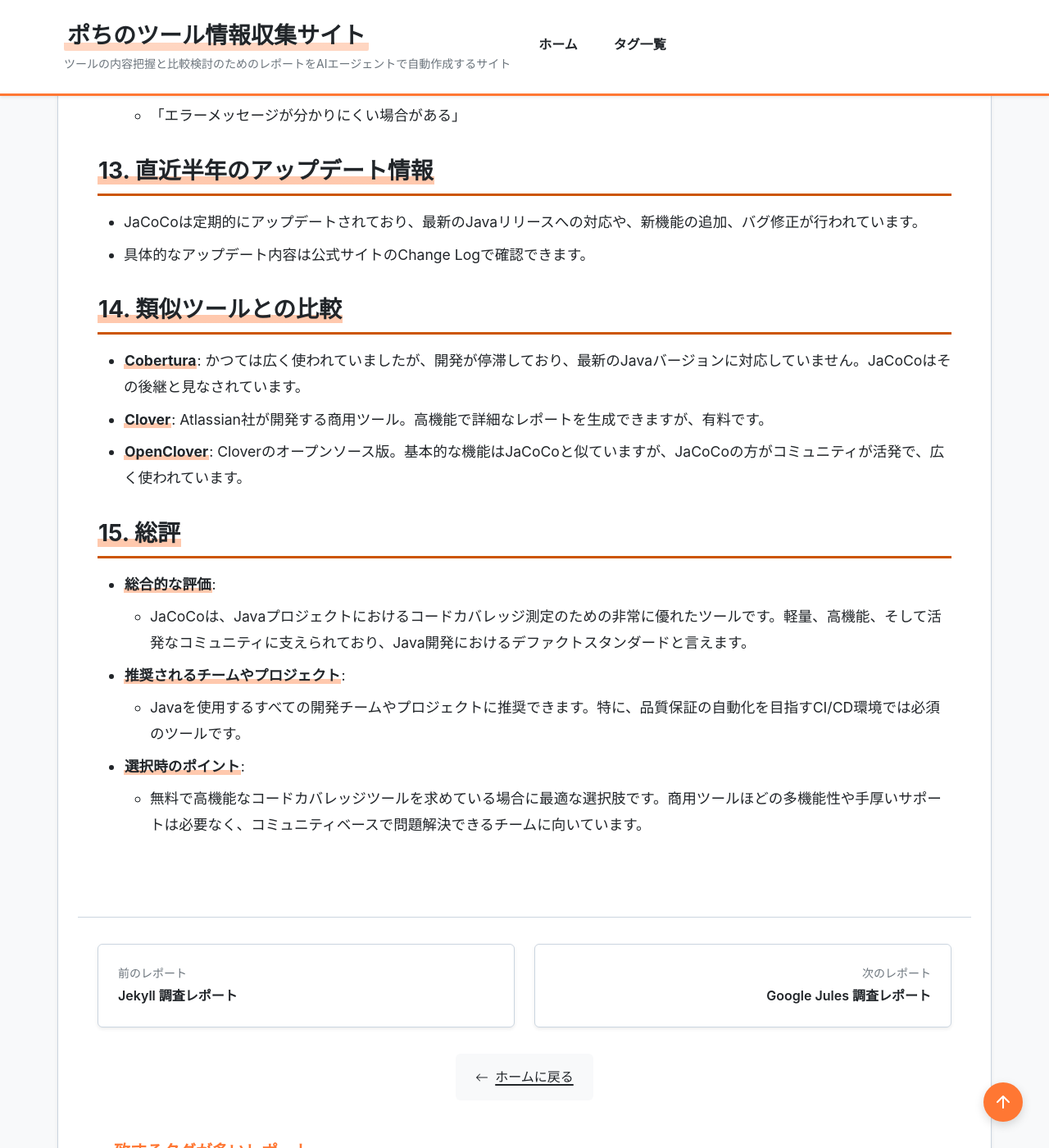
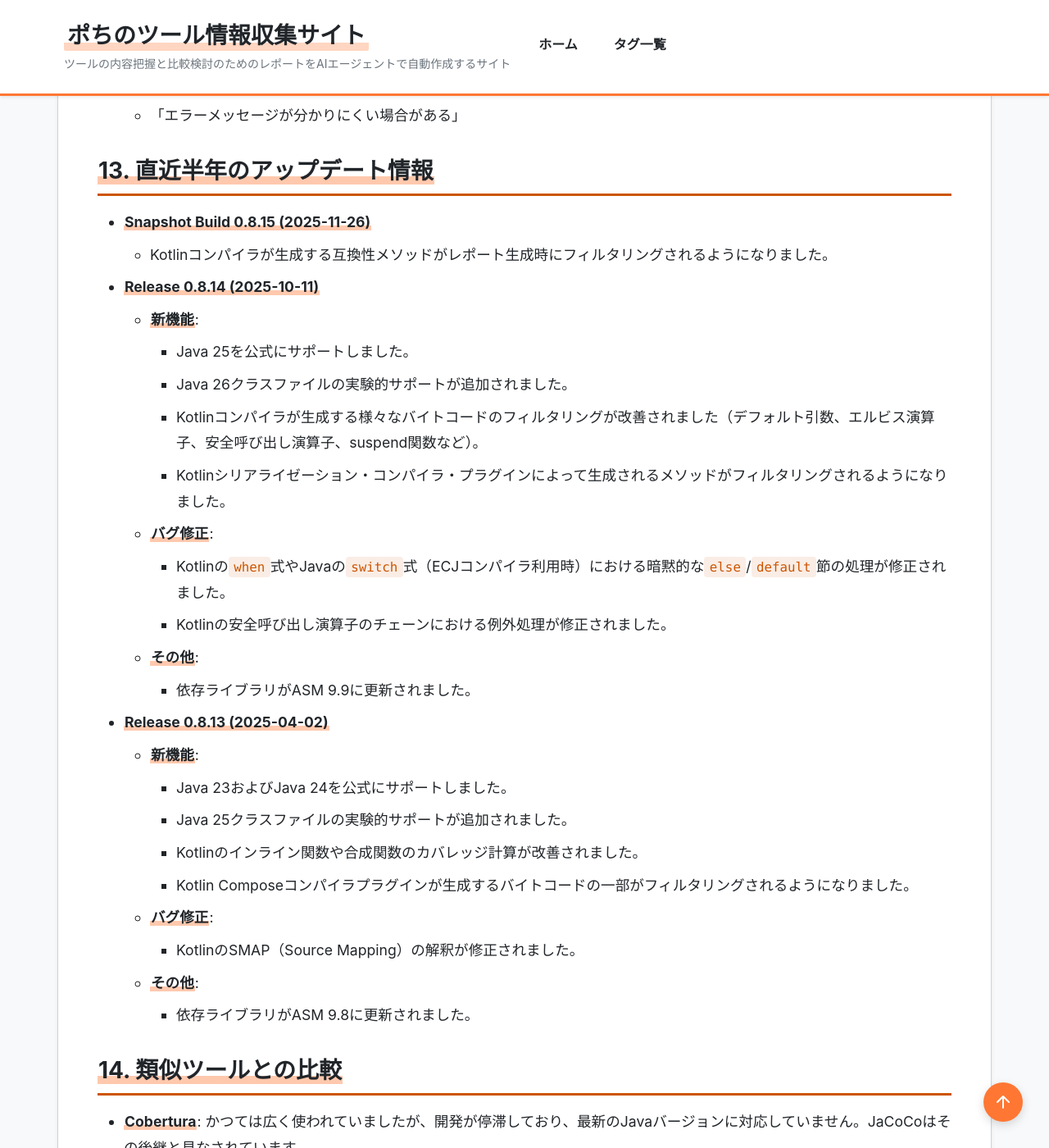
Before and after one commit to aegisfleet/tool-survey-report, a Jekyll site: the page built from _reports/jacoco.md, in a window 1280 px wide and 1400 px high, scrolled down 4803 px. Shown: the whole window at 82% size. Built offline with Jekyll 4.4.1, drawn with Linux system fonts in a browser that asks for light colours; some of the changed text lies outside the part shown.

Commit message:
feat(reports): Update JaCoCo report with latest information (#201)
Updated the JaCoCo report (_reports/jacoco.md) to include the latest release information for versions 0.8.15, 0.8.14, and 0.8.13. Also updated the last_updated date.

Co-authored-by: google-labs-jules[bot] <161369871+google-labs-jules[bot]@users.noreply.github.com>

```diff
--- a/_reports/jacoco.md
+++ b/_reports/jacoco.md
@@ -5,7 +5,7 @@ category: "コードカバレッジ"
 developer: "Mountainminds GmbH & Co. KG and Contributors"
 official_site: "https://www.jacoco.org/"
 date: "2025-10-22"
-last_updated: "2025-10-22"
+last_updated: "2025-11-28"
 tags:
   - "Java"
   - "コードカバレッジ"
@@ -103,8 +103,31 @@ description: "JaCoCoは、Java VMベースの環境でコードカバレッジ
 
 ## **13. 直近半年のアップデート情報**
 
-* JaCoCoは定期的にアップデートされており、最新のJavaリリースへの対応や、新機能の追加、バグ修正が行われています。
-* 具体的なアップデート内容は公式サイトのChange Logで確認できます。
+* **Snapshot Build 0.8.15 (2025-11-26)**
+    * Kotlinコンパイラが生成する互換性メソッドがレポート生成時にフィルタリングされるようになりました。
+
+* **Release 0.8.14 (2025-10-11)**
+    * **新機能**:
+        * Java 25を公式にサポートしました。
+        * Java 26クラスファイルの実験的サポートが追加されました。
+        * Kotlinコンパイラが生成する様々なバイトコードのフィルタリングが改善されました（デフォルト引数、エルビス演算子、安全呼び出し演算子、suspend関数など）。
+        * Kotlinシリアライゼーション・コンパイラ・プラグインによって生成されるメソッドがフィルタリングされるようになりました。
+    * **バグ修正**:
+        * Kotlinの`when`式やJavaの`switch`式（ECJコンパイラ利用時）における暗黙的な`else`/`default`節の処理が修正されました。
+        * Kotlinの安全呼び出し演算子のチェーンにおける例外処理が修正されました。
+    * **その他**:
+        * 依存ライブラリがASM 9.9に更新されました。
+
+* **Release 0.8.13 (2025-04-02)**
+    * **新機能**:
+        * Java 23およびJava 24を公式にサポートしました。
+        * Java 25クラスファイルの実験的サポートが追加されました。
+        * Kotlinのインライン関数や合成関数のカバレッジ計算が改善されました。
+        * Kotlin Composeコンパイラプラグインが生成するバイトコードの一部がフィルタリングされるようになりました。
+    * **バグ修正**:
+        * KotlinのSMAP（Source Mapping）の解釈が修正されました。
+    * **その他**:
+        * 依存ライブラリがASM 9.8に更新されました。
 
 ## **14. 類似ツールとの比較**
 
```
